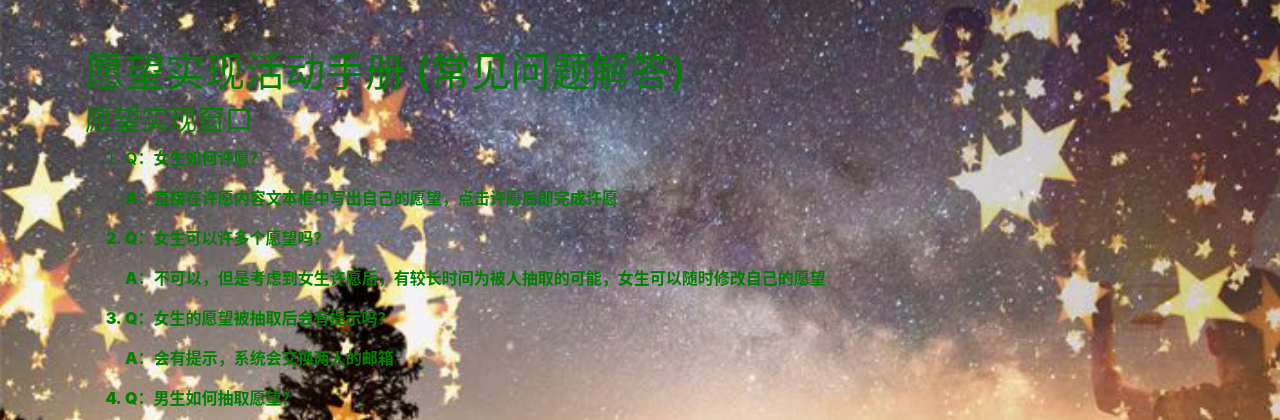
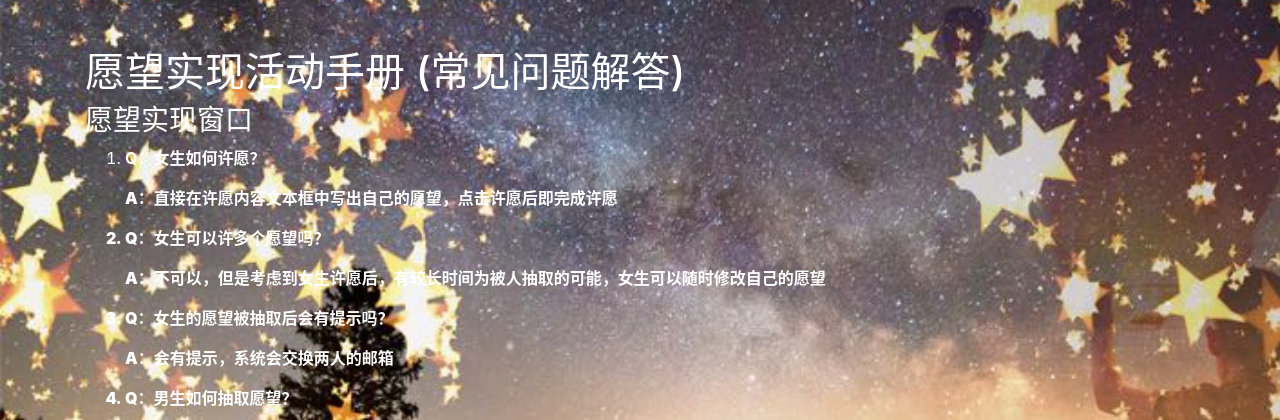
Before and after one commit to Ntimesp/DBproject, a Flask app: page /faq in a window 1280 px wide. Shown: the part 56-476 px from the top of the page. Run offline with Flask 2, Linux system fonts and the light colour scheme; some libraries are stand-ins or nearby versions.

Commit message:
fix white

```diff
--- a/templates/boy.html
+++ b/templates/boy.html
@@ -101,7 +101,7 @@ body{background:url({{ url_for('static', filename='img/wishpool_wishAchieve.jpg'
                 <br>
             </div>
 		</div>
-        <p style='color:green'>您已经成功完成任务，女生对你的任务认同情况为
+        <p style='color:white'>您已经成功完成任务，女生对你的任务认同情况为
             <br>
             同意你已经完成，可以点击下面按钮再刷新领取任务</p>
             {{ render_form(refreshwishform) }}
@@ -130,14 +130,14 @@ body{background:url({{ url_for('static', filename='img/wishpool_wishAchieve.jpg'
                 <br>
             </div>
 		</div>
-        <p style='color:green'>您已经成功完成任务，女生对你的任务认同情况为
+        <p style='color:white'>您已经成功完成任务，女生对你的任务认同情况为
             <br>
             未认同你已经完成，请联系女生确认完成</p>
     {% endif %}
 
     <br>
     {% if achieveNum>0 %}
-    <p style='color:green'>您已经完成的愿望如下</p>
+    <p style='color:white'>您已经完成的愿望如下</p>
         {% for wish in achieveWishes %}
             <br>
             <div class="card border-primary mb-3" style="max-width: 48rem;">
--- a/templates/faq.html
+++ b/templates/faq.html
@@ -9,46 +9,46 @@ body{background:url({{ url_for('static', filename='img/wishpool_wishAchieve.jpg'
 {% endblock %}
 
 {% block content %}
-<h1 style='color:green'>愿望实现活动手册 (常见问题解答)</h1>
-<h3 style='color:green'>愿望实现窗口</h3>
+<h1 style='color:white'>愿望实现活动手册 (常见问题解答)</h1>
+<h3 style='color:white'>愿望实现窗口</h3>
 <ol start='' >
-	<li style='color:green'>
+	<li style='color:white'>
 		<p><strong>Q：女生如何许愿？</p>
 		<p><strong>A：直接在许愿内容文本框中写出自己的愿望，点击许愿后即完成许愿</p>
 	</li>
-	<li style='color:green'>
+	<li style='color:white'>
 		<p><strong>Q：女生可以许多个愿望吗？</p>
 		<p><strong>A：不可以，但是考虑到女生许愿后，有较长时间为被人抽取的可能，女生可以随时修改自己的愿望</p>
 	</li>
-	<li style='color:green'>
+	<li style='color:white'>
 		<p><strong>Q：女生的愿望被抽取后会有提示吗？</p>
 		<p><strong>A：会有提示，系统会交换两人的邮箱</strong></p>
 	</li>
-	<li style='color:green'>
+	<li style='color:white'>
 		<p><strong>Q：男生如何抽取愿望？</p>
 		<p><strong>A：界面中一次会显示 5 个愿望，男生直接选择抽取第几个即可完成抽取</p>
 	</li>
-	<li style='color:green'>
+	<li style='color:white'>
 		<p><strong>Q：涉及到需要与女生线下接触才能完成的愿望，如何获得女生的联系方式？</p>
 		<p><strong>A：抽取愿望后即可获得对方联系方式</p>
 	</li>
-	<li style='color:green'>
+	<li style='color:white'>
 		<p><strong>Q：愿望实现完成的标志？</strong></p>
 		<p><strong>A： 男生帮助女生完成愿望后，点击完成愿望即可</strong></p>
 	</li>
-	<li style='color:green'>
+	<li style='color:white'>
 		<p><strong>Q：为什么一次只能看到 5 个愿望？</p>
 		<p><strong>A：为了提高女生愿望的实现率，避免男生在所有愿望中反复挑拣，所以男生界面一次只能看到五位女生的愿望</p>
 	</li>
-	<li style='color:green'>
+	<li style='color:white'>
 		<p><strong>Q：如何刷新愿望？</strong></p>
 		<p><strong>A：系统每隔 4 小时会自动刷新一次愿望，每个男生自身每 4 小时有一次刷新愿望的机会</strong></p>
 	</li>
-    <li style='color:green'>
+    <li style='color:white'>
         <p><strong>Q：女生实现愿望后，如何表达自己的谢意呢？</p>
         <p><strong>A：除了通过联系对方表示感谢外，还可以送自己曾经的物品作为谢礼给他哦~可以是自己曾经读过的书，桌上的摆件，喜欢的书签或钥匙扣，常用的钢笔，爱吃的零食......</p>
     </li>
-    <li style='color:green'>
+    <li style='color:white'>
         <p><strong>Q：男生实现愿望后，会有什么小惊喜吗？</p>
         <p><strong>A：除了一张号码券和她的满腔感谢外，可能还有她送上的谢礼一份哦~</p>
     </li>
--- a/templates/girl.html
+++ b/templates/girl.html
@@ -99,7 +99,7 @@ body{background:url({{ url_for('static', filename='img/wishpool_wishAchieve.jpg'
 				</div>
 			</div>
             <br>
-            <p style="color:green">请确认你认可他的完成，也是对他最大的奖励</p>
+            <p style="color:white">请确认你认可他的完成，也是对他最大的奖励</p>
             {{ render_form(achieveform) }}
 		{% endif %}
 
--- a/templates/wish.html
+++ b/templates/wish.html
@@ -9,7 +9,7 @@ body{background:url({{ url_for('static', filename='img/wishpool_wishAchieve.jpg'
 
 {% block content %}
 <div class="center-block">
-    <p style="color:green">“我要把天上的星星摘下送给你，照亮你的眼睛——愿望实现”</p>
+    <p style="color:white">“我要把天上的星星摘下送给你，照亮你的眼睛——愿望实现”</p>
 		{% if userStatus==0 %}
 			<br>
 			<div class="alert alert-danger" role="alert">
--- a/templates/wishpool.html
+++ b/templates/wishpool.html
@@ -41,7 +41,7 @@ body{background:url({{ url_for('static', filename='img/wishpool_wishAchieve.jpg'
 	<a type="button" class="btn btn-primary" href="{{ url_for('wish') }}">返回愿望大厅</a>
     <a type="button" class="btn btn-primary" href="{{ url_for('index') }}">返回主页</a>
 	<br>
-    <p style="color:green;">本次活动对于愿望池提供点赞功能，对于点赞高的愿望，在男生愿望池中会有更高概率出现，如果最终男生没有成功完成，那么会由项目组抽取部分点赞代表性高的愿望为其完成</p>
+    <p style="color:white;">本次活动对于愿望池提供点赞功能，对于点赞高的愿望，在男生愿望池中会有更高概率出现，如果最终男生没有成功完成，那么会由项目组抽取部分点赞代表性高的愿望为其完成</p>
 	<script src="{{ url_for('static', filename='wishpool.js') }}"></script>
 </div>
 {% endblock %}
```
